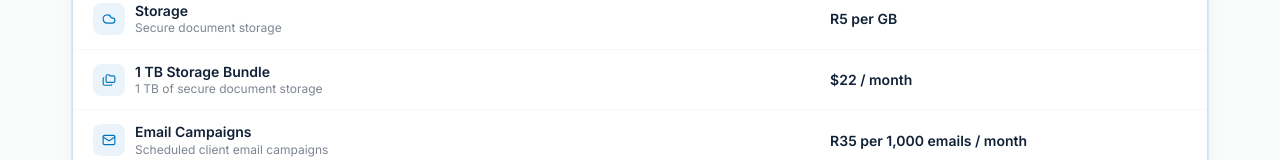
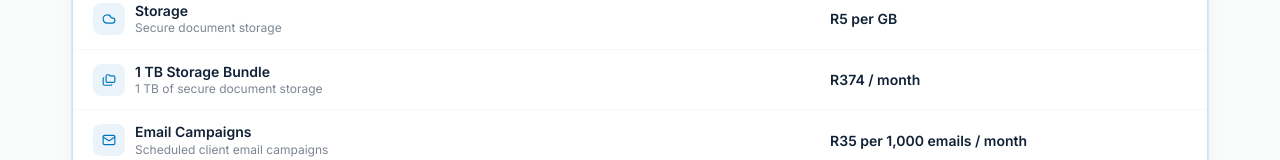
Before and after one commit to ThePortalGenie/portal-genie-site, a Next.js app: page /pricing in a window 1280 px wide. Shown: the part 1625-1785 px from the top of the page. Built offline with nearby package versions, Linux system fonts and the light colour scheme.

Commit message:
Update 1 TB Data for all Currencies

```diff
--- a/components/pricing/PricingStorageEmailAllowances.tsx
+++ b/components/pricing/PricingStorageEmailAllowances.tsx
@@ -39,7 +39,7 @@ export function PricingStorageEmailAllowances({
       name: pricingExtras.storage1TbBundle.name,
       description: pricingExtras.storage1TbBundle.description,
       icon: Folders,
-      price: getStorage1TbBundleCopy(),
+      price: getStorage1TbBundleCopy(currency),
     },
     {
       id: "email",
--- a/content/pricing.ts
+++ b/content/pricing.ts
@@ -362,8 +362,12 @@ export const pricingAddOns = {
     GBP: 0.25,
     EUR: 0.3,
   } satisfies PlanPrices,
-  /** 1 TB storage bundle — USD-only (no FX rates provided for other currencies) */
-  storage1TbBundleUsdMonthly: 22,
+  storage1TbBundle: {
+    ZAR: 374,
+    USD: 22,
+    GBP: 16,
+    EUR: 19,
+  } satisfies PlanPrices,
   emailBundlePrice: {
     ZAR: 35,
     USD: 2,
@@ -610,12 +614,18 @@ export function getAdditionalStorageCopy(currency: CurrencyCode): string | null
   return `${amount} ${pricingExtras.storagePriceSuffix}`;
 }
 
-/** 1 TB storage bundle — priced in USD only; shown as $22 / month across currencies */
-export function getStorage1TbBundleCopy(): string {
+/** 1 TB storage bundle — uses the active pricing-page currency */
+export function getStorage1TbBundleCopy(
+  currency: CurrencyCode,
+): string | null {
   const amount = formatAddOnCurrencyAmount(
-    pricingAddOns.storage1TbBundleUsdMonthly,
-    "USD",
+    pricingAddOns.storage1TbBundle[currency],
+    currency,
   );
+
+  if (!amount) {
+    return null;
+  }
 
   return `${amount} ${pricingExtras.storage1TbBundlePriceSuffix}`;
 }
```
